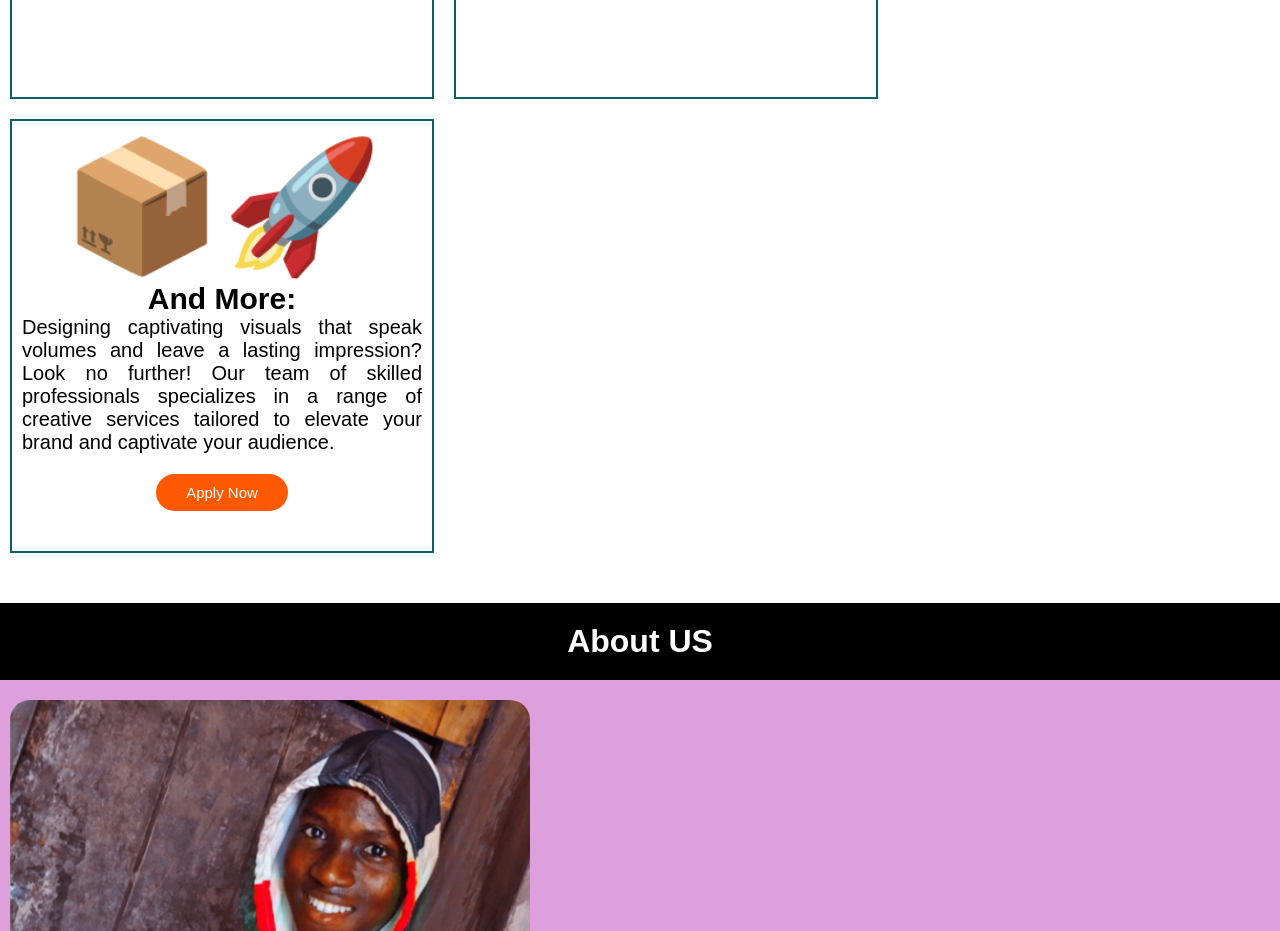
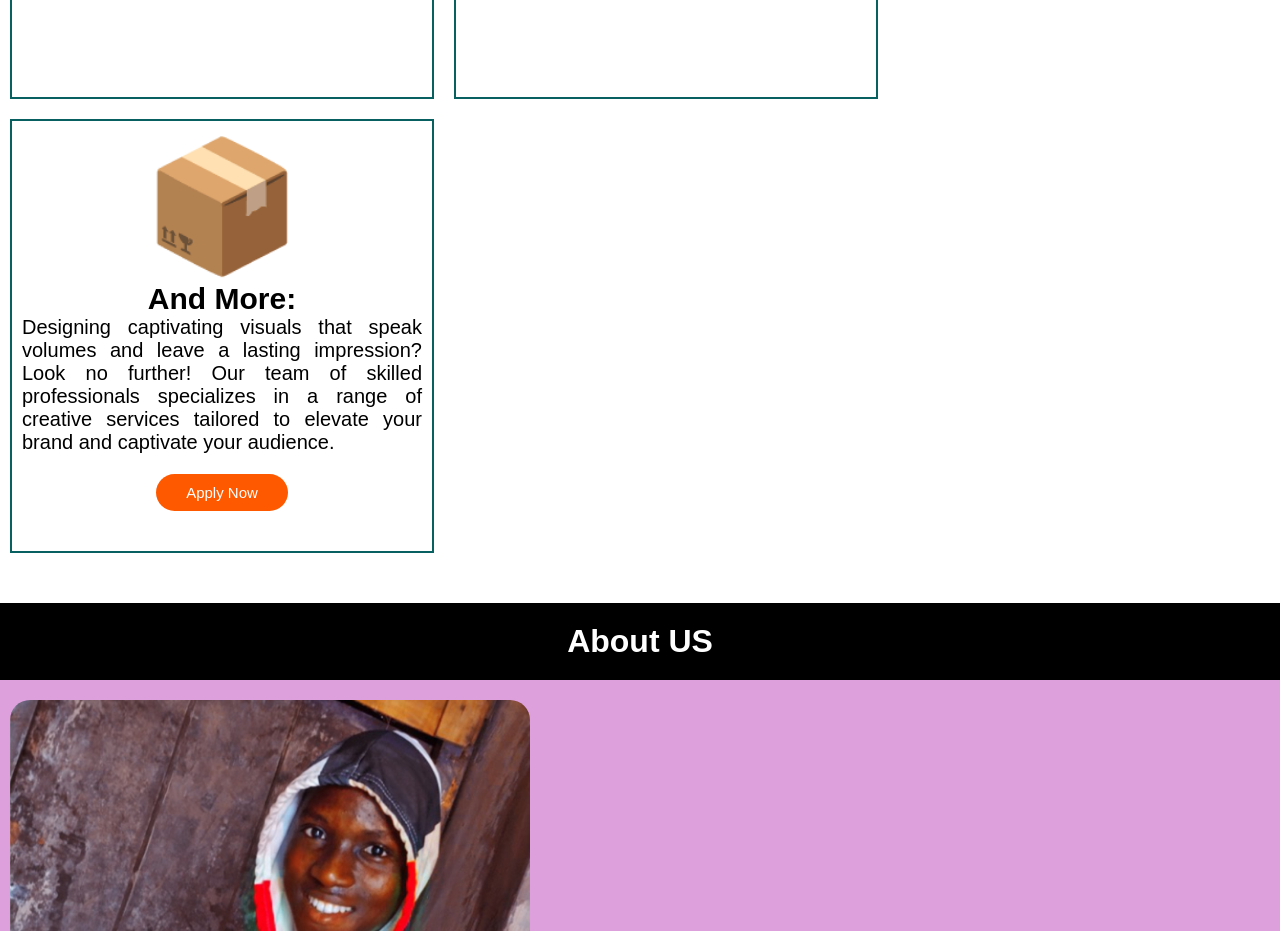
Before and after one commit to 123horlorlade/design, a plain HTML site: page index.html in a window 1280 px wide. Shown: the part 2880-3811 px from the top of the page. Drawn offline with Linux system fonts and the light colour scheme.

Commit message:
Update index.html

```diff
--- a/index.html
+++ b/index.html
@@ -132,7 +132,7 @@
 
        <div class="renderservices">
             <div class="indicator">
-                 <p>📦🚀</p>
+                 <p>📦</p>
                    <h3>And More:</h3>
                      <h6>Designing captivating visuals that speak volumes and leave a lasting impression? Look no further! Our team of skilled professionals specializes in a range of creative services tailored to elevate your brand and captivate your audience.</h6>
                      <a href="https://wa.me/09132791716?text=Hello%2C%20how%20can%20we%20help%20you"><button>Apply Now</button></a>
```
